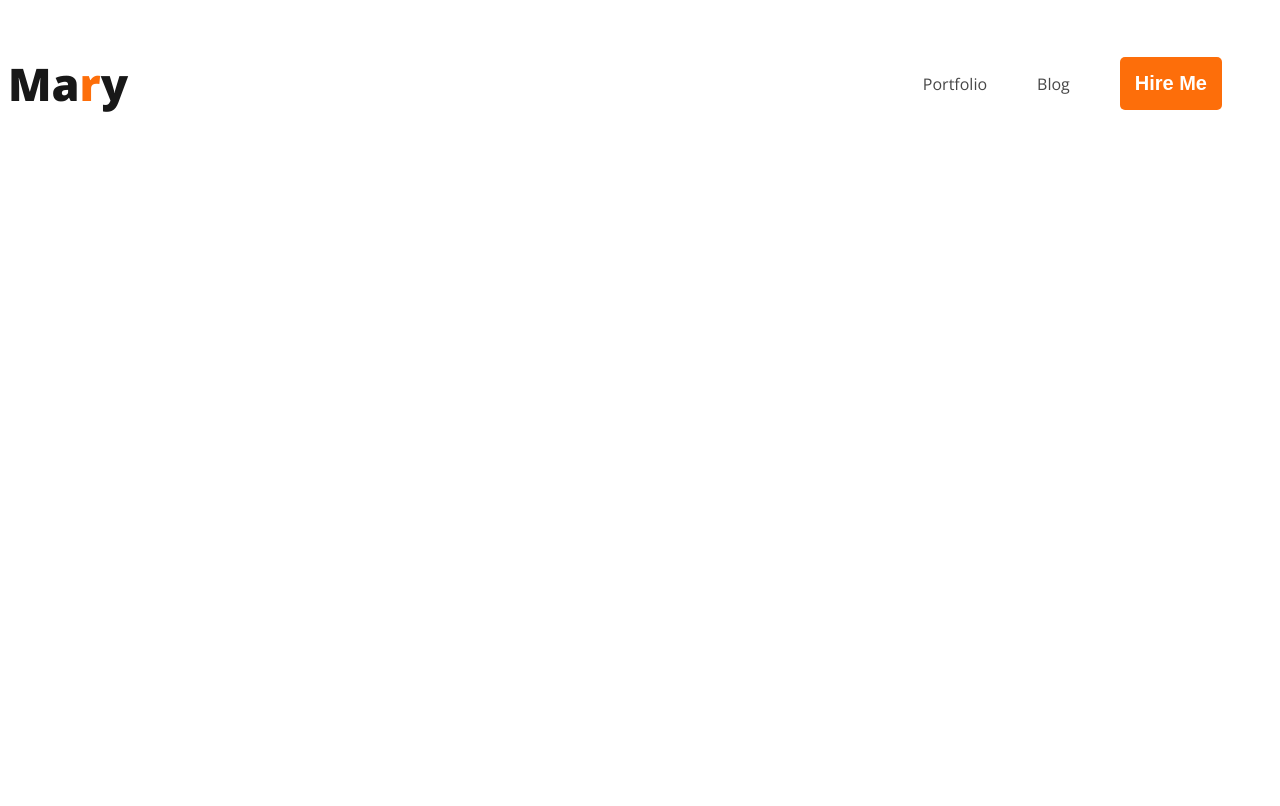
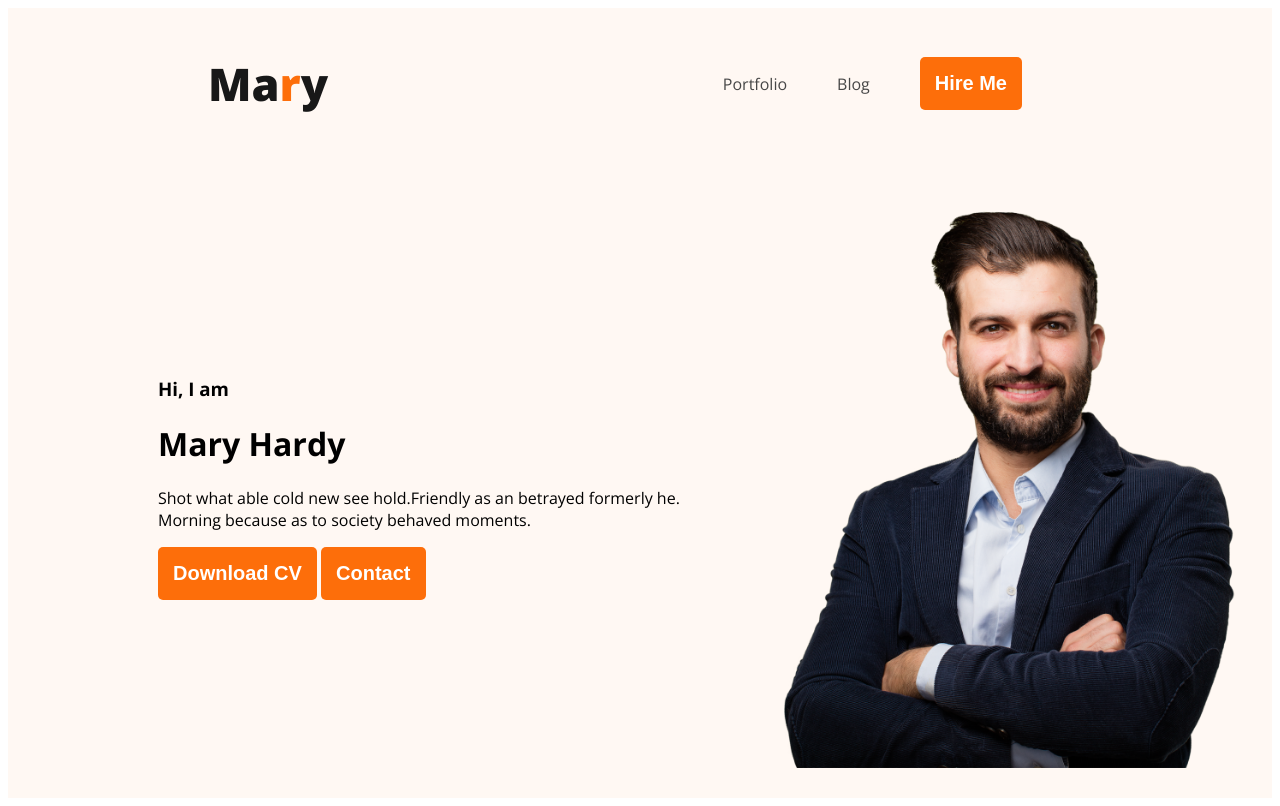
Before and after one commit to younusFoysal/portfolio, a plain HTML site: page index.html in a window 1280 px wide. Drawn offline with nearby package versions, Linux system fonts and the light colour scheme.

Commit message:
added profile pic

```diff
--- a/index.html
+++ b/index.html
@@ -12,7 +12,7 @@
 
 </head>
 <body>
-    <header>
+    <header class="header">
         <nav>
             <h3 class="nav-title">Ma<span class="text-primary">r</span>y</h3>
             <ul>
@@ -21,6 +21,17 @@
                 <li><button class="btn-primary">Hire Me</button></li>
             </ul>
         </nav>
+        <div class="banner">
+            <div class="banner-content">
+                <h3 class="banner-greeting">Hi, I  am</h3>
+                <h1 class="banner-title">Mary Hardy</h1>
+                <p>Shot what able cold new see hold.Friendly as an betrayed formerly he. Morning because as to society behaved moments.</p>
+                <button class="btn-primary">Download CV</button>
+                <!--<br>-->
+                <button class="btn-primary">Contact</button>
+            </div>
+            <img class="profile-pic" src="images/hardy.png">
+        </div>
 
     </header>
     <main>
--- a/styles/portfolio.css
+++ b/styles/portfolio.css
@@ -22,6 +22,7 @@ nav{
     display: flex;
     justify-content: space-between;
     align-items: center;
+    margin: 0 200px;
 }
 .nav-title{
     color: #181818;
@@ -40,3 +41,16 @@ nav a{
     text-decoration: none;
     color: #474747;
 }
+/* header */
+.header{
+    background-color: #FFF8F3;
+}
+.banner{
+    padding: 30px 30px 30px 150px;
+    display: flex;
+    align-items: center;
+}
+.banner .profile-pic{
+    width: 500px;
+
+}
```
